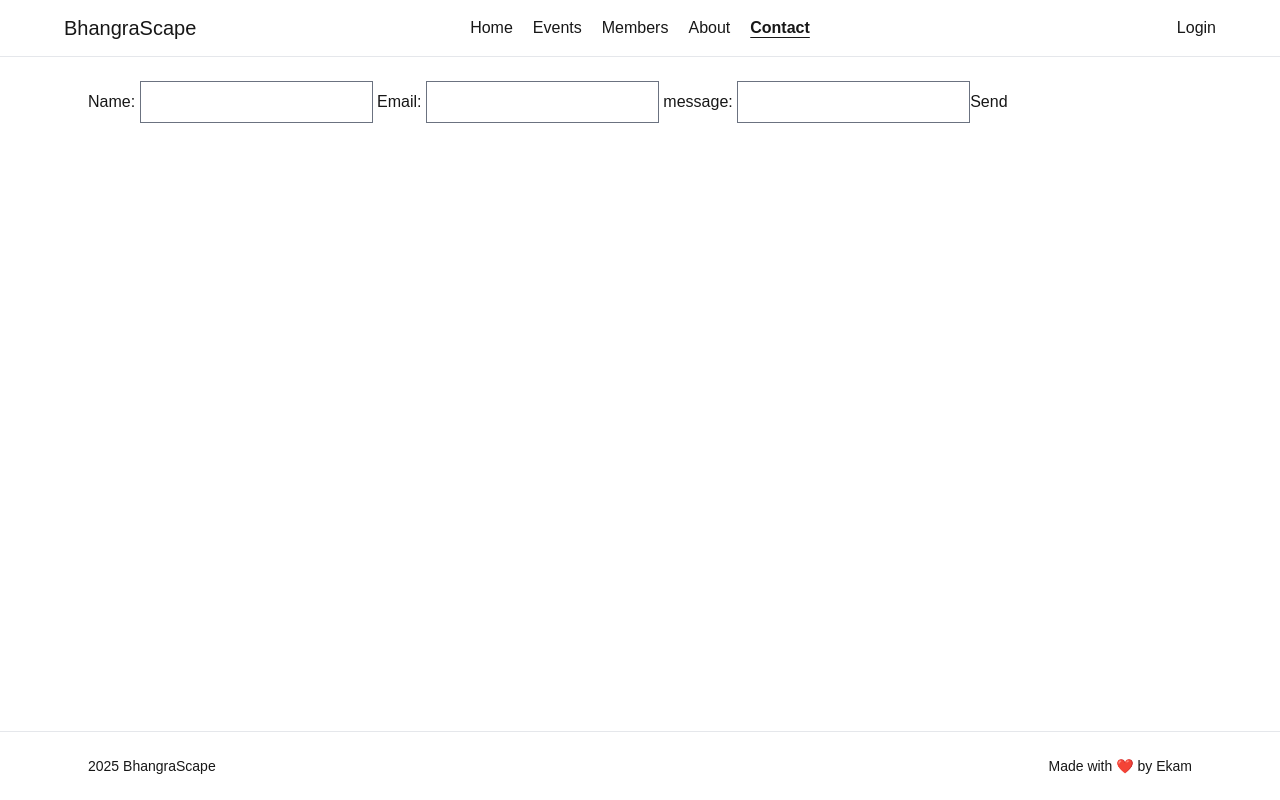
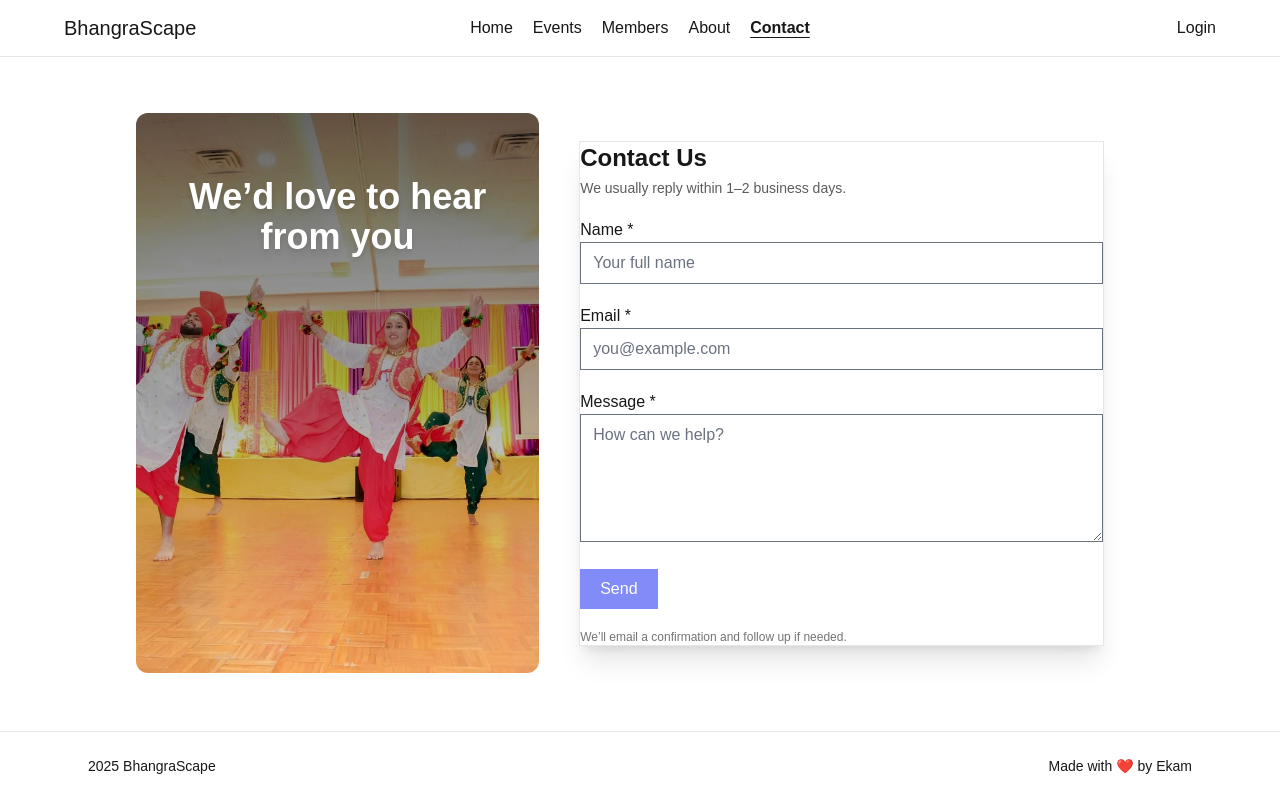
Before and after one commit to bhat0155/bhangraescape, a Next.js app in the folder apps/web/bhangraescape/: page /contact in a window 1280 px wide. Built offline with nearby package versions, Linux system fonts and the light colour scheme; no server answers.

Commit message:
fix: added styles to contact form

```diff
--- a/apps/web/bhangraescape/src/app/components/ContactUs.tsx
+++ b/apps/web/bhangraescape/src/app/components/ContactUs.tsx
@@ -1,105 +1,201 @@
-"use client"
+"use client";
 
-import { useState } from "react"
+import { useState } from "react";
 
-export default function ContactUsForm(){
-    const [name, setName]= useState<string|null>(null);
-    const [email, setEmail] = useState<string|null>(null);
-    const [message, setMessage]=useState<string|null>(null);
-    const [sending, setSending]=useState(false);
-    const [error, setError]=useState<string|null>(null);
-    const [success, setSuccess]= useState<string|null>(null);
+function isValidName(v: string | null) {
+  return !!v && v.trim().length >= 3;
+}
+function isValidEmail(v: string | null) {
+  if (!v) return false;
+  const s = v.trim();
+  return /^[^\s@]+@[^\s@]+\.[^\s@]+$/.test(s);
+}
+function isValidMessage(v: string | null) {
+  return !!v && v.trim().length >= 3;
+}
 
-    function isValidName(input: string){
-        return !!input && input.trim().length > 3;
+export default function ContactUsForm() {
+  // fields
+  const [name, setName] = useState<string | null>(null);
+  const [email, setEmail] = useState<string | null>(null);
+  const [message, setMessage] = useState<string | null>(null);
+
+  // UX state
+  const [sending, setSending] = useState(false);
+  const [error, setError] = useState<string | null>(null);
+  const [success, setSuccess] = useState<string | null>(null);
+
+  // derived validity (always-on, no "touched" gate)
+  const nameOk = isValidName(name);
+  const emailOk = isValidEmail(email);
+  const messageOk = isValidMessage(message);
+  const isFormValid = nameOk && emailOk && messageOk;
+
+  async function handleSubmit(e?: React.FormEvent) {
+    e?.preventDefault();
+    setError(null);
+
+    if (!isFormValid) {
+      setError("Please fix the highlighted fields before sending.");
+      return;
     }
 
-      function isValidEmail(input: string){
-        if(!input) return false;
-        const s = input.trim();
-         return /^[^\s@]+@[^\s@]+\.[^\s@]+$/.test(s);
+    const body = {
+      name: (name || "").trim(),
+      email: (email || "").trim(),
+      message: (message || "").trim(),
+    };
+
+    setSending(true);
+    try {
+      const res = await fetch(`/api/contactus`, {
+        method: "POST",
+        headers: { "Content-Type": "application/json" },
+        body: JSON.stringify(body),
+      });
+
+      if (!res.ok) {
+        let friendly = "Could not send the message.";
+        if (res.status === 422) friendly = "Some fields are invalid. Please check and try again.";
+        if (res.status === 429) friendly = "Too many requests. Please wait a bit and try again.";
+        const text = await res.text().catch(() => "");
+        throw new Error(text || friendly);
+      }
+
+      // reset form
+      setName("");
+      setEmail("");
+      setMessage("");
+
+      setSuccess("Thanks! Your message was sent to the team.");
+      setTimeout(() => setSuccess(null), 3000);
+    } catch (err: any) {
+      setError(err?.message || "Could not send the message.");
+    } finally {
+      setSending(false);
     }
+  }
 
-      function isValidMessage(input: string){
-        return !!input && input.trim().length > 3;
+  return (
+    <form onSubmit={handleSubmit} className="max-w-xl mx-auto" noValidate>
+      <div className="card bg-base-100 shadow-xl border border-base-300">
+        <div className="card-body space-y-5">
+          <div className="space-y-1">
+            <h1 className="text-2xl font-bold">Contact Us</h1>
+            <p className="text-sm opacity-70">We usually reply within 1–2 business days.</p>
+          </div>
+
+          {/* Global banners */}
+          {error && (
+            <div className="alert alert-error" role="alert" aria-live="assertive">
+              <span>{error}</span>
+            </div>
+          )}
+          {success && (
+            <div className="alert alert-success" role="status" aria-live="polite">
+              <span>{success}</span>
+            </div>
+          )}
+
+          {/* Name */}
+          <div className="form-control">
+            <label htmlFor="name" className="label">
+              <span className="label-text">
+                Name <span className="text-error">*</span>
+              </span>
+            </label>
+            <input
+              id="name"
+              type="text"
+              placeholder="Your full name"
+              className={`input input-bordered w-full ${name ? (nameOk ? "" : "input-error") : ""}`}
+              value={name ?? ""}
+              onChange={(e) => setName(e.target.value)}
+              disabled={sending}
+              aria-invalid={!!name && !nameOk}
+            />
+            {!!name && !nameOk && (
+              <span className="text-xs text-error mt-1">Name must be at least 3 characters.</span>
+            )}
+          </div>
+
+          {/* Email */}
+          <div className="form-control">
+            <label htmlFor="email" className="label">
+              <span className="label-text">
+                Email <span className="text-error">*</span>
+              </span>
+            </label>
+            <input
+              id="email"
+              type="email"
+              placeholder="you@example.com"
+              className={`input input-bordered w-full ${email ? (emailOk ? "" : "input-error") : ""}`}
+              value={email ?? ""}
+              onChange={(e) => setEmail(e.target.value)}
+              disabled={sending}
+              aria-invalid={!!email && !emailOk}
+            />
+            {!!email && !emailOk && (
+              <span className="text-xs text-error mt-1">Enter a valid email address.</span>
+            )}
+          </div>
+
+          {/* Message */}
+          <div className="form-control">
+            <label htmlFor="message" className="label">
+              <span className="label-text">
+                Message <span className="text-error">*</span>
+              </span>
+            </label>
+            <textarea
+              id="message"
+              placeholder="How can we help?"
+              className={`textarea textarea-bordered w-full min-h-32 ${
+                message ? (messageOk ? "" : "textarea-error") : ""
+              }`}
+              value={message ?? ""}
+              onChange={(e) => setMessage(e.target.value)}
+              disabled={sending}
+              aria-invalid={!!message && !messageOk}
+            />
+            {!!message && !messageOk && (
+              <span className="text-xs text-error mt-1">Message must be at least 3 characters.</span>
+            )}
+          </div>
+
+          {/* Button with tooltip on inactive */}
+          <div className="mt-2">
+            <button
+  type="submit"
+  aria-disabled={!isFormValid || sending}
+  onClick={(e) => {
+    if (!isFormValid || sending) {
+      e.preventDefault();
+      setError("Please fix the highlighted fields before sending.");
+      return;
     }
+  }}
+  className={`btn px-5 py-2 text-white transition ${
+    isFormValid && !sending
+      ? "bg-indigo-600 hover:bg-indigo-700"
+      : "bg-indigo-400 cursor-not-allowed"
+  } ${sending ? "opacity-70" : ""}`}
+>
+  {sending ? (
+    <span className="flex items-center gap-2">
+      <span className="loading loading-spinner loading-sm" />
+      Sending…
+    </span>
+  ) : (
+    "Send"
+  )}
+</button>
+          </div>
 
-    const buttonActive = isValidName(name ?? "") && isValidEmail(email ?? "") && isValidMessage(message ?? "");
-
-   async function handleSubmit(){
-        setError(null)
-        if(!name?.trim() || !email?.trim() || !message?.trim()){
-            setError(`Please fill all required fields`);
-            return;
-        }
-        const body: Record<string, string>={}
-        body.name=name.trim();
-         body.email=email.trim();
-          body.message=message.trim();
-
-        setSending(true)
-        try{
-            const res = await fetch(`/api/contactus`, {
-                method: "POST",
-                headers: {"Content-Type": "application/json"},
-                body: JSON.stringify(body)
-            })
-
-            if(!res.ok){
-                const text = await res.text().catch(()=>"")
-                throw new Error(`Could not send the message: ${text}`)
-            }
-
-            setEmail("")
-            setName("")
-            setError("")
-
-            setSuccess("Message successfully sent to team")
-
-           setTimeout(() => {
-            setSuccess(null)
-           }, 3000);
-
-        }catch(err){
-            console.log(err)
-            setError(`Could not send the message: ${err?.message}`)
-        }finally{
-            setSending(false)
-        }
-    }
-        return(
-           <div>
-                <label htmlFor="name"> Name: </label>
-                <input
-               onChange={(ev)=> setName(ev.target.value)}
-               disabled={sending}
-               value={name ?? ""}
-                ></input>
-
-                {/* email */}
-                 <label htmlFor="email"> Email: </label>
-                <input
-               onChange={(ev)=> setEmail(ev.target.value)}
-               disabled={sending}
-               value={email ?? ""}
-                ></input>
-
-                {/* message */}
-                 <label htmlFor="message"> message: </label>
-                <input
-               onChange={(ev)=> setMessage(ev.target.value)}
-               disabled={sending}
-               value={message ?? ""}
-                ></input>
-
-                {/* button */}
-                <button
-                onClick={handleSubmit}
-                disabled={!buttonActive}
-                >Send</button>
-
-                {error && <div>{error}</div>}
-                {success && <div>{success}</div>}
-           </div>
-        )
+          <p className="text-xs opacity-60">We’ll email a confirmation and follow up if needed.</p>
+        </div>
+      </div>
+    </form>
+  );
 }
--- a/apps/web/bhangraescape/src/app/contact/page.tsx
+++ b/apps/web/bhangraescape/src/app/contact/page.tsx
@@ -1,9 +1,41 @@
-import ContactUsForm from "../components/ContactUs"
+import Image from "next/image";
+import ContactUsForm from "../components/ContactUs";
 
-export default function ContactUs(){
-    return(
-        <div>
-            <ContactUsForm/>
+export const metadata = {
+  title: "Contact Us — BhangraScape",
+};
+
+export default function ContactPage() {
+  return (
+    <div className="grid grid-cols-1 md:grid-cols-[40%_60%] min-h-[70vh] gap-0 px-4 md:px-12 py-8">
+      {/* LEFT: Image with text on top */}
+      <section className="relative h-[70vh] rounded-xl overflow-hidden">
+        <Image
+          src="/images/contact.jpeg"
+          alt="Bhangra troupe performing"
+          fill
+          priority
+          className="object-cover"
+          sizes="(max-width: 768px) 100vw, 40vw"
+        />
+
+        {/* Gradient top → bottom */}
+        <div className="absolute inset-0 bg-gradient-to-b from-black/60 via-black/30 to-transparent" />
+
+        {/* Text positioned near the top */}
+        <div className="absolute top-10 md:top-16 left-0 w-full flex justify-center text-center px-6">
+          <h1 className="text-4xl font-semibold text-white drop-shadow-md">
+            We’d love to hear from you
+          </h1>
         </div>
-    )
+      </section>
+
+      {/* RIGHT: Clean Contact Form */}
+      <section className="flex items-center justify-center h-[70vh] rounded-xl bg-base-100">
+        <div className="w-full max-w-2xl p-10">
+          <ContactUsForm />
+        </div>
+      </section>
+    </div>
+  );
 }
```
Also changed, not shown: apps/web/bhangraescape/public/images/contact.jpeg (added).
